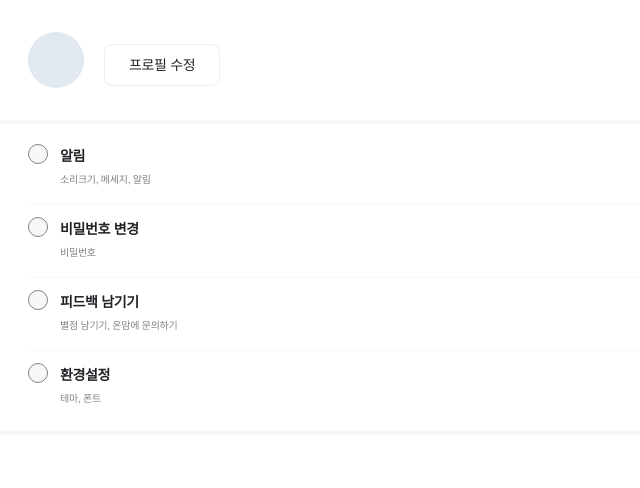
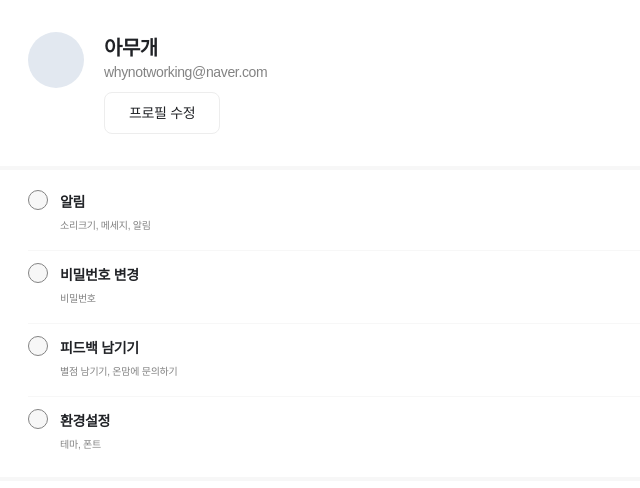
Before and after one commit to kimnerd625/onmom-client, a Next.js app: page /userinfo in a window 1280 px wide. Shown: the top 488 px of the page, without its empty margins (0-640 px from the left). Built offline with nearby package versions, Linux system fonts and the light colour scheme; no server answers; a web font is replaced by a local one.

Commit message:
🐛 fix: fix swipe width of start button

```diff
--- a/app/_components/StartButton.tsx
+++ b/app/_components/StartButton.tsx
@@ -13,7 +13,7 @@ const StartButton = () => {
     onSwiping: (eventData) => {
       // 스와이프 중인 동안의 위치를 추적합니다.
       setTranslateX(Math.max(0, Math.min(eventData.deltaX, 266)));
-      if (translateX === 266) {
+      if (translateX === 240) {
         router.push("/signin");
       }
     },
--- a/app/userinfo/_components/UserProfile.tsx
+++ b/app/userinfo/_components/UserProfile.tsx
@@ -3,8 +3,8 @@
 import React, { useState, useEffect } from "react";
 
 const UserProfile = () => {
-  const [name, setName] = useState<string>("");
-  const [email, setEmail] = useState<string>("");
+  const [name, setName] = useState<string>("아무개");
+  const [email, setEmail] = useState<string>("whynotworking@naver.com");
 
   useEffect(() => {
     const fetchUserInfo = async () => {
```
